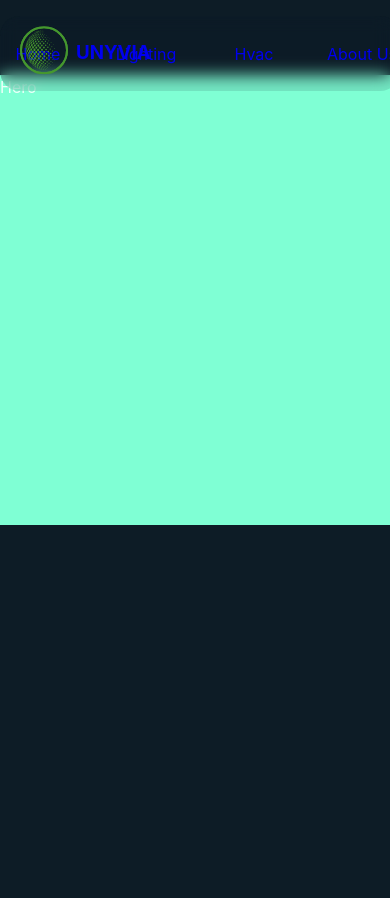
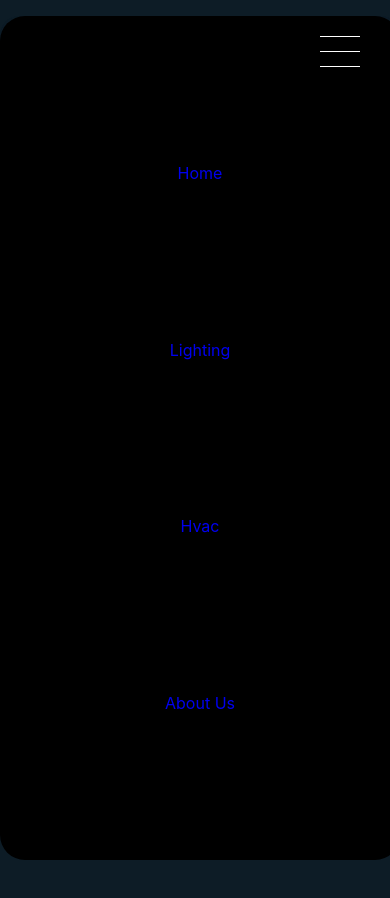
Before and after one commit to SpenyT/unyvia-website, a React (Vite) app: page / in a window 390 px wide. Shown: the top 898 px of the page. Built offline with nearby package versions, Linux system fonts and the light colour scheme.

Commit message:
Added Responsive react navbar

```diff
--- a/src/components/Navbar.tsx
+++ b/src/components/Navbar.tsx
@@ -1,7 +1,9 @@
 import { Link } from 'react-router-dom';
+
 import LogoName from './LogoName';
 
 import '../styles/componentStyles/navbar.css';
+import { useState } from 'react';
 
 
 // const ProductLinks = () => {
@@ -16,6 +18,7 @@ import '../styles/componentStyles/navbar.css';
 
 
 export default function Navbar() {
+    const [menuToggle, setMenuToggle] = useState<boolean>(false);
 
     return (
         <header className="navbar">
@@ -23,12 +26,19 @@ export default function Navbar() {
                 <Link to="/">
                     <div className="logo"><LogoName /></div>
                 </Link>
-                <div className="navbar-buttons">
+                <div className={menuToggle ?  "navbar-buttons" :"navbar-buttons-open"}>
                     <Link to="/"><button className="navbar-button">Home</button></Link>
                     <Link to="/lighting"><button className="navbar-button">Lighting</button></Link>
                     <Link to="/hvac"><button className="navbar-button">Hvac</button></Link>
                     <Link to="/about-us"><button className="navbar-button">About Us</button></Link>
                 </div>
+                <div className="menu-btn" onClick={()=>{
+                    setMenuToggle(!menuToggle)
+                }}>
+                     <span className="bar top"></span>
+                     <span className="bar middle"></span>
+                     <span className="bar bottom"></span>
+                </div>
             </nav>
         </header>
     );
--- a/src/styles/componentStyles/navbar.css
+++ b/src/styles/componentStyles/navbar.css
@@ -4,6 +4,7 @@
     z-index: 2;
     height: 75px;
 }
+
 
 .navbar-container {
     width: clamp(400px, 70%, 1000px);
@@ -30,20 +31,29 @@
 }
 
 .navbar-buttons {
+    height: 100%;
     display: flex;
     flex-direction: row;
-    justify-content: space-between;
+    justify-content: space-evenly;
     gap: 8px;
 }
 
 .navbar-button {
     width: 100px;
+    flex-grow: 1;
     background-color: transparent;
     border: transparent;
     padding: 0 12px;
+    height: 100%;
     justify-content: center;
     text-align: center;
+    /* border-radius: 15px; */
 }
+
+/* .navbar-button:hover{
+    background-color: aquamarine;
+
+} */
 
 
 
@@ -54,3 +64,100 @@
 .navbar-container:hover {
 
 }
+
+
+@media screen and (max-width: 600px) {
+
+    .navbar-buttons{
+        display: none;
+
+        /* transform: perspective(500px) rotateY(-90deg); */
+        /* display: none; */
+
+    }
+
+
+    .navbar-buttons-open{
+        display: flex;
+        position: absolute;
+        flex-direction: column;
+
+        background-color: black;
+        align-items: center;
+        justify-content: space-evenly;
+
+        width:100%;
+        height: 100vh;
+        border-radius: 25px;
+
+
+        top: 0;right: 0;
+        transition: all 0.5;
+        gap:0.5rem;
+
+        /* transform: perspective(500px) rotateY(-90deg); */
+        /* display: none; */
+
+    }
+    .navbar-button {
+        width: 100px;
+        /* flex-grow: 1; */
+        background-color: transparent;
+        border: transparent;
+        padding: 0 12px;
+        height: 100%;
+        justify-content: center;
+        text-align: center;
+
+        /* border-radius: 15px; */
+    }
+
+
+
+    .menu-btn {
+        position: fixed;
+
+
+        top: 20px;
+        right: 40px;
+
+        width: 40px;
+        height: 40px;
+        font-size: 10px;
+        text-align: center;
+        cursor: pointer;
+        z-index: 3;
+    }
+
+    .bar {
+        position: absolute;
+        top: 0;
+        left: 0;
+        display: block;
+        width: 40px;
+        height: 1px;
+        background: #fff;
+        -webkit-transition: all .5s;
+        transition: all .5s;
+        -webkit-transform-origin: left top;
+        -ms-transform-origin: left top;
+        transform-origin: left top;
+    }
+
+    .bar.middle {
+        top: 15px;
+        opacity: 1;
+    }
+
+    .bar.bottom {
+        top: 30px;
+        -webkit-transform-origin: left bottom;
+        -ms-transform-origin: left bottom;
+        transform-origin: left bottom;
+    }
+
+
+
+
+
+}
```
